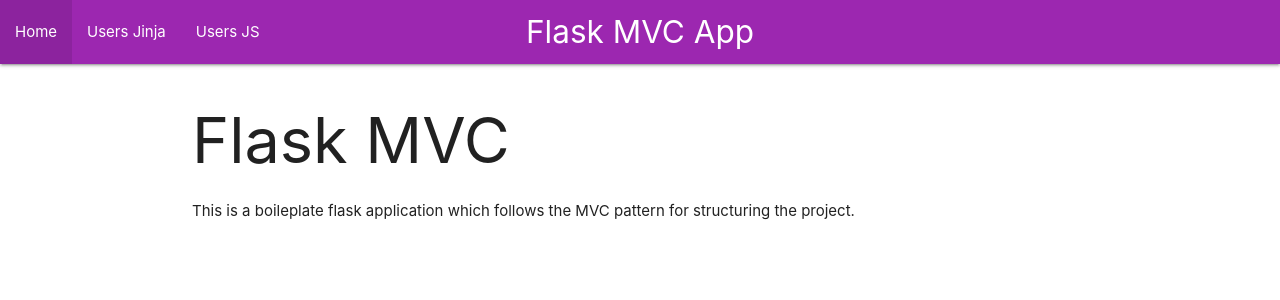
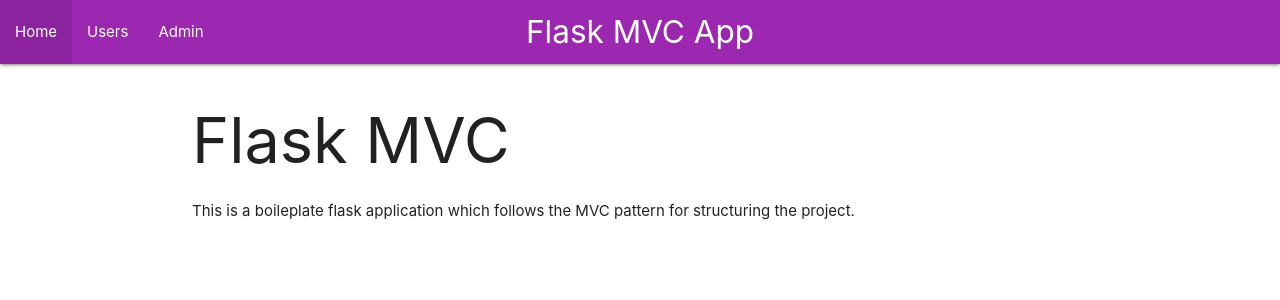
Before and after one commit to ACNP-Org-v2/coding-comp, a Flask app: page / in a window 1280 px wide. Shown: the top 300 px of the page. Run offline with Flask 3, Linux system fonts and the light colour scheme; parts of the project's set-up code (start-up, migrations or seed data) failed here and were passed over.

Commit message:
html changes v2

```diff
--- a/App/templates/layout.html
+++ b/App/templates/layout.html
@@ -19,8 +19,8 @@
         <div class="nav-wrapper">
             <ul id="nav-mobile" class="left">
                 <li><a href="/">Home</a></li>
-                <li><a href="/users">Users Jinja</a></li>
-                <li><a href="/static/users">Users JS</a></li>
+                <li><a href="/users">Users</a></li>
+                <li><a href="/static/users">Admin</a></li>
             </ul>
         </div>
       </div>
```
